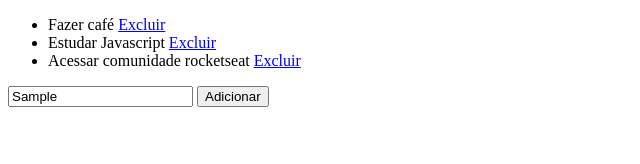
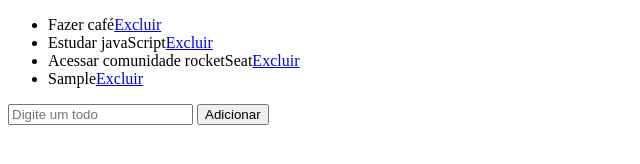
Before and after one commit to mathosilva/cursoRocketSeat, a plain HTML site: page todos/todos.htm in a window 1280 px wide. Both pictures are taken after typing "Sample" into the empty fields and a click on the button "Adicionar". Shown: the whole page, without its empty margins (0-640 px from the left). Drawn offline with Linux system fonts and the light colour scheme.

Commit message:
excluir todos

```diff
--- a/todos/todos.htm
+++ b/todos/todos.htm
@@ -7,22 +7,7 @@
     </head>
     <body>
         <div id="app">
-            <ul>
-                <li>
-                    Fazer café
-                    <a href="#">Excluir</a>
-                </li>
-
-                <li>
-                    Estudar Javascript
-                    <a href="#">Excluir</a>
-                </li>
-
-                <li>Acessar comunidade rocketseat
-                    <a href="#">Excluir</a>
-                </li>
-
-            </ul>
+            <ul></ul>
             <input type="text" placeholder="Digite um todo">
             <button>Adicionar</button>
         </div>
--- a/todos/todos.js
+++ b/todos/todos.js
@@ -0,0 +1,51 @@
+var listElement = document.querySelector('#app ul')
+var inputElement = document.querySelector('#app input')
+var buttonElement = document.querySelector('#app button')
+
+var todos = [
+    'Fazer café',
+    'Estudar javaScript',
+    'Acessar comunidade rocketSeat'
+]
+
+function renderTodos(){
+    listElement.innerHTML = ''
+    for(todo of todos){
+        var todoElement = document.createElement('li')
+        var todoText = document.createTextNode(todo)
+
+        var linkElement = document.createElement('a')
+
+        linkElement.setAttribute('href', '#')
+
+        var pos = todos.indexOf(todo)
+        linkElement.setAttribute('onclick', 'deleteTodo(' + pos + ')')
+
+        var linkText = document.createTextNode('Excluir')
+
+        linkElement.appendChild(linkText)
+
+        todoElement.appendChild(todoText)
+        todoElement.appendChild(linkElement)
+
+        listElement.appendChild(todoElement)
+
+    }
+}
+
+renderTodos()
+
+function addTodo(){
+    var todoText = inputElement.value
+
+    todos.push(todoText)
+    inputElement.value = ''
+    renderTodos()
+}
+
+buttonElement.onclick = addTodo
+
+function deleteTodo(pos){
+    todos.splice(pos, 1)
+    renderTodos()
+}
```
